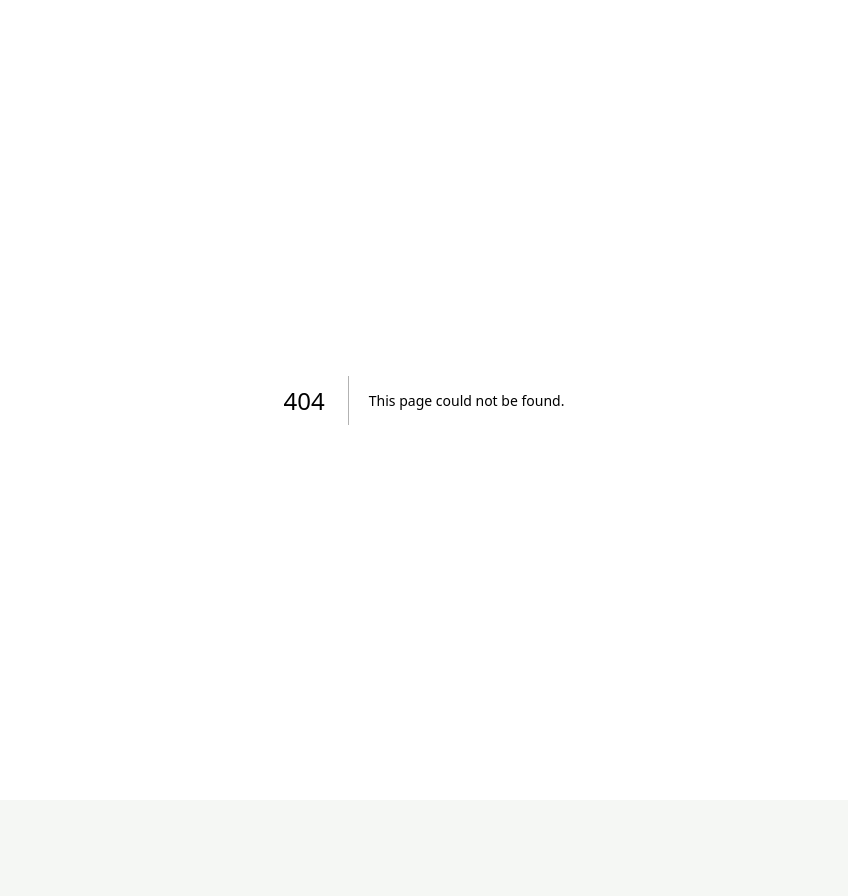
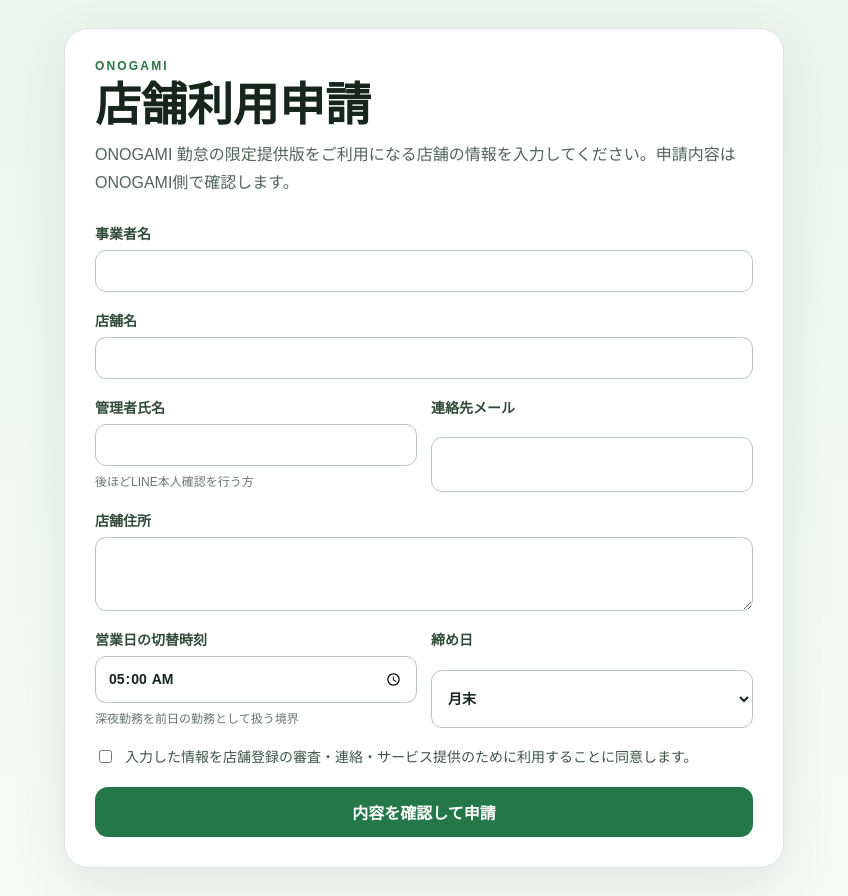
Before and after one commit to beniton1980/time-recorder, a Next.js app: page /onboarding/apply in a window 1280 px wide. Before the commit this address had no page. Shown: the whole page, without its empty margins (216-1064 px from the left). Before the commit the page ends 800 px from the top, so only its background shows below. Built offline with nearby package versions, Linux system fonts and the light colour scheme.

Commit message:
Add store application screen

```diff
--- /dev/null
+++ b/app/onboarding/apply/page.tsx
@@ -0,0 +1,111 @@
+"use client";
+
+import { FormEvent, useRef, useState } from "react";
+import styles from "../onboarding.module.css";
+
+type FormState = {
+  businessName: string;
+  storeName: string;
+  managerLegalName: string;
+  contactEmail: string;
+  storeAddress: string;
+  businessDayStart: string;
+  closingRule: string;
+  termsAccepted: boolean;
+};
+
+const initial: FormState = {
+  businessName: "",
+  storeName: "",
+  managerLegalName: "",
+  contactEmail: "",
+  storeAddress: "",
+  businessDayStart: "05:00",
+  closingRule: "month_end",
+  termsAccepted: false,
+};
+
+export default function OnboardingApplyPage() {
+  const [form, setForm] = useState(initial);
+  const [submitting, setSubmitting] = useState(false);
+  const [requestId, setRequestId] = useState<string | null>(null);
+  const [error, setError] = useState<string | null>(null);
+  const clientRequestId = useRef(crypto.randomUUID());
+
+  function update<K extends keyof FormState>(key: K, value: FormState[K]) {
+    setForm((current) => ({ ...current, [key]: value }));
+    setError(null);
+  }
+
+  async function submit(event: FormEvent<HTMLFormElement>) {
+    event.preventDefault();
+    if (submitting) return;
+    setSubmitting(true);
+    setError(null);
+    const [hours, minutes] = form.businessDayStart.split(":").map(Number);
+    try {
+      const response = await fetch("/api/onboarding/requests", {
+        method: "POST",
+        headers: { "Content-Type": "application/json" },
+        body: JSON.stringify({
+          clientRequestId: clientRequestId.current,
+          businessName: form.businessName,
+          storeName: form.storeName,
+          managerLegalName: form.managerLegalName,
+          contactEmail: form.contactEmail,
+          storeAddress: form.storeAddress,
+          timezone: "Asia/Tokyo",
+          businessDayStartMinute: hours * 60 + minutes,
+          closingRule: form.closingRule,
+          termsAccepted: form.termsAccepted,
+        }),
+      });
+      const data = await response.json();
+      if (!response.ok || !data.ok) {
+        const messages: Record<string, string> = {
+          REQUIRED_FIELD_MISSING: "未入力の必須項目があります。",
+          INVALID_CONTACT_EMAIL: "メールアドレスを確認してください。",
+          TERMS_ACCEPTANCE_REQUIRED: "利用条件への同意が必要です。",
+          INVALID_BUSINESS_DAY_START: "営業日の切替時刻を確認してください。",
+        };
+        throw new Error(messages[data.code] ?? "申請を送信できませんでした。");
+      }
+      setRequestId(data.request.id as string);
+    } catch (caught) {
+      setError(caught instanceof Error ? caught.message : "申請を送信できませんでした。");
+    } finally {
+      setSubmitting(false);
+    }
+  }
+
+  if (requestId) {
+    return <main className={styles.page}><section className={[styles.shell, styles.center].join(" ")}>
+      <p className={styles.brand}>ONOGAMI</p>
+      <h1>申請を受け付けました</h1>
+      <p className={styles.success}>内容を確認後、連絡先メールアドレスへご案内します。申請直後に店舗やQRが作成されることはありません。</p>
+      <p className={styles.help}>受付番号：{requestId}</p>
+    </section></main>;
+  }
+
+  return <main className={styles.page}><section className={styles.shell}>
+    <p className={styles.brand}>ONOGAMI</p>
+    <h1>店舗利用申請</h1>
+    <p className={styles.lead}>ONOGAMI 勤怠の限定提供版をご利用になる店舗の情報を入力してください。申請内容はONOGAMI側で確認します。</p>
+    <form className={styles.form} onSubmit={submit}>
+      <label className={styles.field}>事業者名<input required maxLength={120} value={form.businessName} onChange={(e)=>update("businessName",e.target.value)} /></label>
+      <label className={styles.field}>店舗名<input required maxLength={120} value={form.storeName} onChange={(e)=>update("storeName",e.target.value)} /></label>
+      <div className={styles.grid}>
+        <label className={styles.field}>管理者氏名<input required maxLength={120} value={form.managerLegalName} onChange={(e)=>update("managerLegalName",e.target.value)} /><span className={styles.help}>後ほどLINE本人確認を行う方</span></label>
+        <label className={styles.field}>連絡先メール<input required type="email" maxLength={254} value={form.contactEmail} onChange={(e)=>update("contactEmail",e.target.value)} /></label>
+      </div>
+      <label className={styles.field}>店舗住所<textarea required maxLength={300} rows={3} value={form.storeAddress} onChange={(e)=>update("storeAddress",e.target.value)} /></label>
+      <div className={styles.grid}>
+        <label className={styles.field}>営業日の切替時刻<input required type="time" value={form.businessDayStart} onChange={(e)=>update("businessDayStart",e.target.value)} /><span className={styles.help}>深夜勤務を前日の勤務として扱う境界</span></label>
+        <label className={styles.field}>締め日<select value={form.closingRule} onChange={(e)=>update("closingRule",e.target.value)}><option value="month_end">月末</option><option value="day_15">15日</option><option value="day_25">25日</option></select></label>
+      </div>
+      <label className={styles.check}><input required type="checkbox" checked={form.termsAccepted} onChange={(e)=>update("termsAccepted",e.target.checked)} /><span>入力した情報を店舗登録の審査・連絡・サービス提供のために利用することに同意します。</span></label>
+      {error && <p className={styles.error} role="alert">{error}</p>}
+      <button className={styles.primary} type="submit" disabled={submitting}>{submitting ? "送信中…" : "内容を確認して申請"}</button>
+    </form>
+  </section></main>;
+}
```
